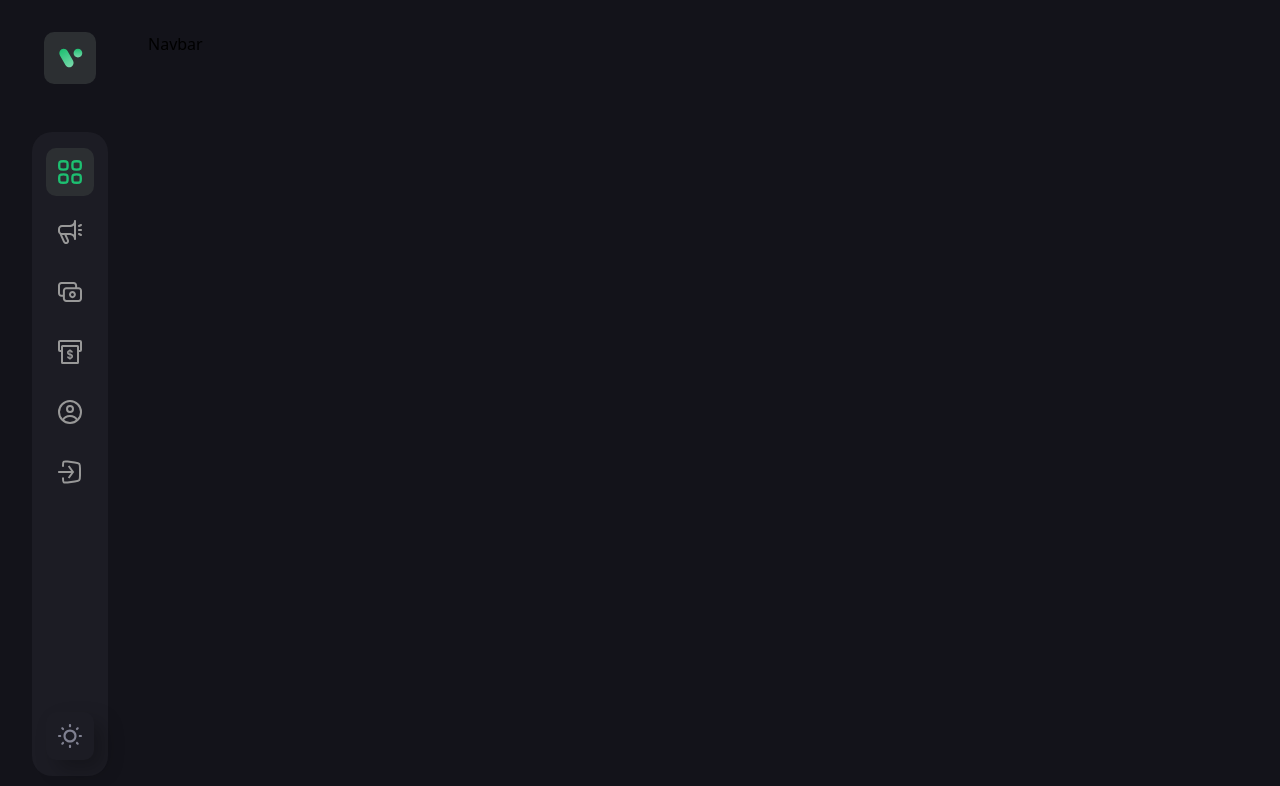
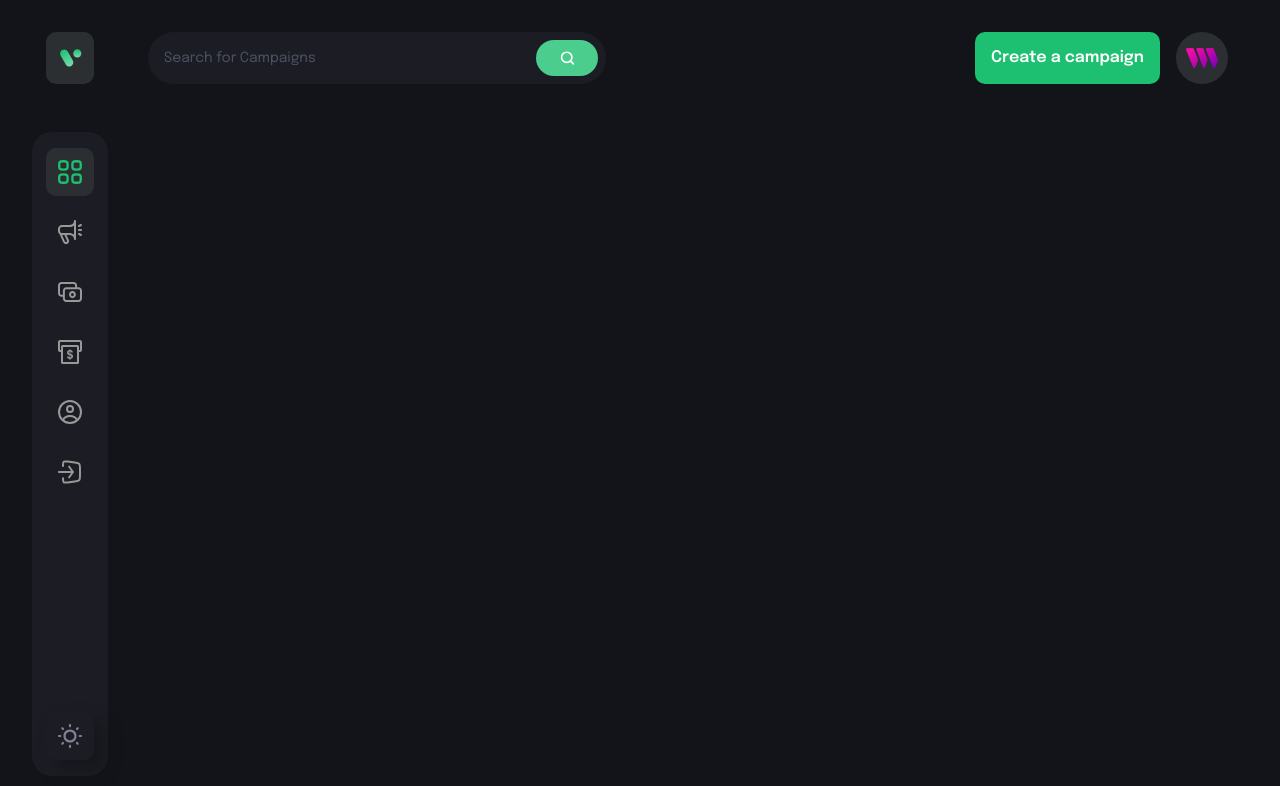
Before and after one commit to r-tom90/blockstarter, a React (Vite) app: page /create-campaign in a window 1280 px wide. Before the commit this address had no page. Shown: the top 786 px of the page. Built offline with nearby package versions, Linux system fonts and the light colour scheme; what @thirdweb-dev/react would draw is missing.

Commit message:
Base of navbars completed.

```diff
--- /dev/null
+++ b/src/components/CustomButton.jsx
@@ -0,0 +1,19 @@
+import React from "react";
+
+const CustomButton = ({ btnType, title, handleClick, styles }) => {
+  return (
+    <button
+      type={btnType}
+      /*   TODO:
+        - Hover: Color change
+        - Active click color change
+        */
+      className={`min-h-[52px] rounded-[10px] px-4 font-epilogue text-[16px] font-semibold leading-[26px] text-white ${styles}`}
+      onClick={handleClick}
+    >
+      {title}
+    </button>
+  );
+};
+
+export default CustomButton;
--- a/src/components/Navbar.jsx
+++ b/src/components/Navbar.jsx
@@ -1,7 +1,140 @@
-import React from "react";
+import React, { useState } from "react";
+import { Link, useNavigate } from "react-router-dom";
+
+import { CustomButton } from "./";
+
+import { logo, menu, search, thirdweb } from "../assets";
+
+import { navlinks } from "../constants";
+import { ConnectWallet } from "@thirdweb-dev/react";
 
 const Navbar = () => {
-  return <div>Navbar</div>;
+  const navigate = useNavigate();
+  const [isActive, setIsActive] = useState("dashboard");
+  const [toggleDrawer, setToggleDrawer] = useState(false);
+
+  //   Temporary Hardcoded address
+  const address = "0xsomething";
+
+  return (
+    <div className="mb-[35px] flex flex-col-reverse justify-between gap-6 md:flex-row">
+      <div className="flex h-[52px] max-w-[458px] flex-row rounded-[100px] bg-[#1c1c24] py-2 pl-4 pr-2 lg:flex-1">
+        <input
+          type="text"
+          placeholder="Search for Campaigns"
+          className="flex w-full bg-transparent font-epilogue text-[14px] font-normal text-white outline-none placeholder:text-[#4b5264]"
+        />
+        {/* Search button
+        TODO:
+        - Hover: Color change
+        - Active click color change
+        */}
+        <div className="flex h-full w-[72px] cursor-pointer items-center justify-center rounded-[20px] bg-[#4acd8d]">
+          <img
+            src={search}
+            alt="search"
+            className="h-[15px] w-[15px] object-contain"
+          />
+        </div>
+      </div>
+      <div className="hidden flex-row justify-end gap-4 sm:flex">
+        <CustomButton
+          btnType="button"
+          title={address ? "Create a campaign" : "Connect"}
+          styles={address ? "bg-[#1dc071]" : "bg-[#8b6dfd]"}
+          //   handleClick, if address exists, navigate to create-campaign, else connect to web3 wallet,
+          handleClick={() => {
+            address ? navigate("create-campaign") : ConnectWallet();
+          }}
+        />
+        <Link to="/profile">
+          <div className="flex h-[52px] w-[52px] cursor-pointer items-center justify-center rounded-full bg-[#2c2f32]">
+            {/* TODO:
+                currently static user image allow for change later one
+                 */}
+            <img
+              src={thirdweb}
+              alt="user"
+              className="h-[60%] w-[60%] object-contain"
+            />
+          </div>
+        </Link>
+      </div>
+
+      {/* //? Small screen navigation */}
+      <div className="relative flex items-center justify-between sm:hidden">
+        <div className="flex h-[40px] w-[40px] cursor-pointer items-center justify-center rounded-[10px] bg-[#2c2f32]">
+          {/* TODO:
+                currently static user image allow for change later one
+                 */}
+          <img
+            src={thirdweb}
+            alt="user"
+            className="h-[60%] w-[60%] object-contain"
+          />
+        </div>
+        {/* TODO: Change hamburger to 'X' when setToggleDrawer is true */}
+        <img
+          src={menu}
+          alt="menu"
+          className="h-[34px] w-[34px] cursor-pointer object-contain"
+          onClick={() => setToggleDrawer(!toggleDrawer)}
+          // ? Best practice below for toggling state
+          //   onClick={() => setToggleDrawer((prev) => !prev)}
+        />
+      </div>
+
+      <div
+        className={`absolute top-[60px] right-0 left-0 z-10 bg-[#1c1c24] py-4 shadow-secondary ${
+          !toggleDrawer ? "-translate-y-[100vh]" : "-translate-y-0"
+        } transition-all duration-700`}
+      >
+        <ul className="mb-4">
+          {navlinks.map((link) => (
+            <li
+              key={link.name}
+              className={`flex cursor-pointer p-4 ${
+                isActive === link.name && "bg-[#3a3a43]"
+              }`}
+              onClick={() => {
+                setIsActive(link.name);
+                // closes the drawer
+                setToggleDrawer(false);
+                navigate(link.link);
+              }}
+            >
+              <img
+                src={link.imgUrl}
+                alt={link.name}
+                className={`h-[24px] w-[24px] object-contain ${
+                  isActive === link.name ? "grayscale-0" : "grayscale"
+                }`}
+              />
+              <p
+                className={`ml-[20px] font-epilogue text-[14px] font-semibold ${
+                  isActive === link.name ? "text-[#1dc071]" : "text-[#808191]"
+                }`}
+              >
+                {link.name}
+              </p>
+            </li>
+          ))}
+        </ul>
+
+        <div className="mx-4 flex">
+          <CustomButton
+            btnType="button"
+            title={address ? "Create a campaign" : "Connect"}
+            styles={address ? "bg-[#1dc071]" : "bg-[#8b6dfd]"}
+            //   handleClick, if address exists, navigate to create-campaign, else connect to web3 wallet,
+            handleClick={() => {
+              address ? navigate("create-campaign") : ConnectWallet();
+            }}
+          />
+        </div>
+      </div>
+    </div>
+  );
 };
 
 export default Navbar;
--- a/src/components/Sidebar.jsx
+++ b/src/components/Sidebar.jsx
@@ -32,7 +32,7 @@ const Sidebar = () => {
   return (
     <div className="sticky top-5 flex h-[93vh] flex-col items-center justify-between">
       <Link to="/">
-        <Icon styles="w-[52px] h-[52px] bg-[#2c2f32]" imgUrl={logo} />
+        <Icon styles="w-[px] h-[52px] bg-[#2c2f32]" imgUrl={logo} />
       </Link>
 
       <div className="mt-12 flex w-[76px] flex-1 flex-col items-center justify-between rounded-[20px] bg-[#1c1c24] py-4">
--- a/src/components/index.js
+++ b/src/components/index.js
@@ -1,3 +1,4 @@
 // Index used as a cleaner way to export all of these components
 export { default as Navbar } from "./Navbar";
 export { default as Sidebar } from "./Sidebar";
+export { default as CustomButton } from "./CustomButton";
```
